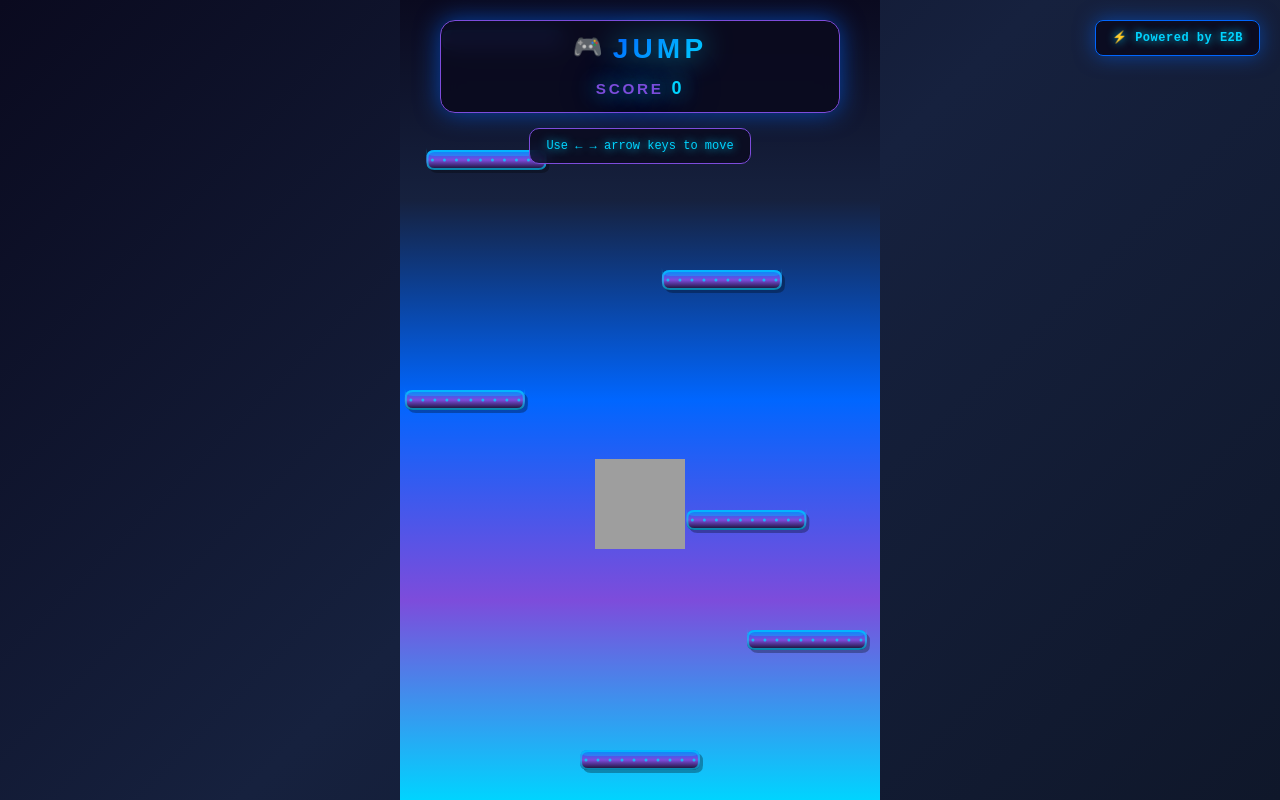
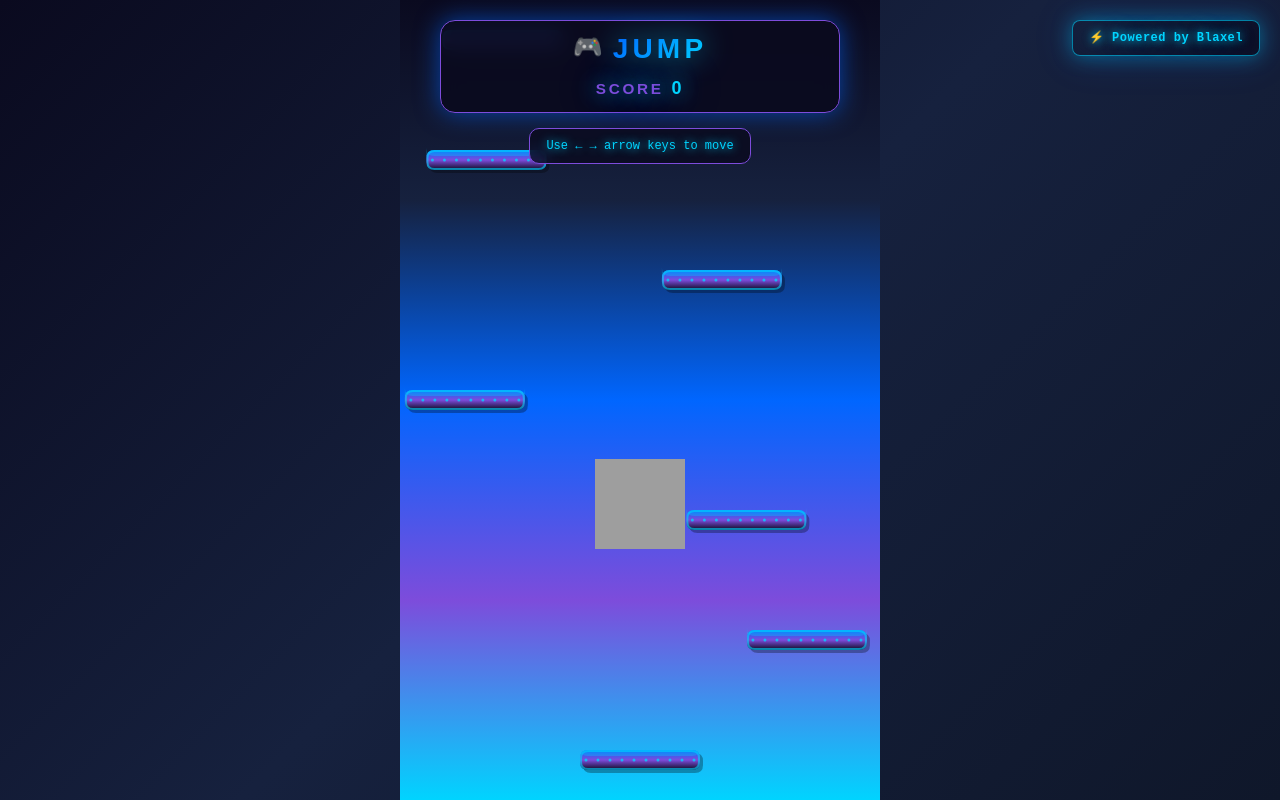
Before and after one commit to Nsuccess/mcp-leap, a React (Vite) app: page / in a window 1280 px wide. Built offline with nearby package versions, Linux system fonts and the light colour scheme.

Commit message:
Rebrand to Blaxel + add subtle cyan glow accents for sandbox preview vibe

```diff
--- a/src/components/GameUI.tsx
+++ b/src/components/GameUI.tsx
@@ -26,7 +26,7 @@ export const GameUI: React.FC<GameUIProps> = ({
         display: "flex",
         justifyContent: "center",
         alignItems: "center",
-        // E2B Official Brand Theme - Cyber Fleet
+        // Blaxel Official Brand Theme - Cyber Fleet
         background:
           "linear-gradient(135deg, #0A0A1F 0%, #16213e 50%, #0f172a 100%)",
       }}
@@ -46,7 +46,7 @@ export const GameUI: React.FC<GameUIProps> = ({
         {children}
       </div>
 
-      {/* E2B Branding Badge */}
+      {/* Blaxel Branding Badge - Sandbox Preview Glow */}
       <div
         style={{
           position: "absolute",
@@ -54,19 +54,20 @@ export const GameUI: React.FC<GameUIProps> = ({
           right: "20px",
           padding: "8px 16px",
           borderRadius: "8px",
-          backgroundColor: "rgba(10, 10, 31, 0.9)",
-          border: "1px solid #0066FF",
-          boxShadow: "0 0 20px rgba(0, 102, 255, 0.5)",
+          backgroundColor: "rgba(10, 10, 31, 0.95)",
+          border: "1px solid rgba(0, 212, 255, 0.6)",
+          boxShadow: "0 0 20px rgba(0, 212, 255, 0.4), 0 0 40px rgba(0, 102, 255, 0.2), inset 0 0 20px rgba(22, 33, 62, 0.5)",
           fontSize: "12px",
           color: "#00D4FF",
-          textShadow: "0 0 10px #00D4FF",
+          textShadow: "0 0 10px #00D4FF, 0 0 20px rgba(0, 212, 255, 0.5)",
           fontWeight: "600",
           letterSpacing: "0.5px",
           zIndex: 10,
           pointerEvents: "none",
+          background: "linear-gradient(135deg, rgba(22, 33, 62, 0.8), rgba(10, 10, 31, 0.95))",
         }}
       >
-        ⚡ Powered by E2B
+        ⚡ Powered by Blaxel
       </div>
 
       {/* UI Overlay */}
--- a/src/components/LoadingScreen.tsx
+++ b/src/components/LoadingScreen.tsx
@@ -99,7 +99,7 @@ export const LoadingScreen: React.FC<LoadingScreenProps> = ({
           justifyContent: "center",
         }}
       >
-        {/* E2B Logo and Title - High Contrast */}
+        {/* Blaxel Logo and Title - High Contrast */}
         <div
           style={{
             display: "flex",
@@ -142,7 +142,7 @@ export const LoadingScreen: React.FC<LoadingScreenProps> = ({
                 100% { transform: translateY(100vh); }
               }
             `}</style>
-            E2B FLEETJUMP
+            BLAXEL FLEETJUMP
           </h1>
           <div
             style={{
@@ -150,14 +150,18 @@ export const LoadingScreen: React.FC<LoadingScreenProps> = ({
               fontSize: "clamp(12px, 3vw, 18px)",
               fontWeight: "300",
               fontFamily: "'Rajdhani', 'Exo 2', sans-serif",
-              textShadow: "0 0 20px rgba(0, 212, 255, 0.8)",
+              textShadow: "0 0 20px rgba(0, 212, 255, 0.8), 0 0 40px rgba(0, 212, 255, 0.4)",
               letterSpacing: "0.25em",
               textTransform: "uppercase",
               animation: "float 3s ease-in-out infinite",
+              padding: "8px 16px",
+              borderRadius: "8px",
+              border: "1px solid rgba(0, 212, 255, 0.3)",
+              background: "linear-gradient(135deg, rgba(22, 33, 62, 0.6), rgba(10, 10, 31, 0.8))",
             }}
           >
             <span style={{ fontSize: "1.5em", marginRight: "8px" }}>⚡</span>
-            Powered by E2B Sandboxes
+            Powered by Blaxel Sandboxes
           </div>
         </div>
 
@@ -199,7 +203,7 @@ export const LoadingScreen: React.FC<LoadingScreenProps> = ({
           />
         </div>
 
-        {/* Loading Bar Container - Clean E2B Style */}
+        {/* Loading Bar Container - Clean Blaxel Style */}
         <div
           style={{
             width: "400px",
@@ -213,7 +217,7 @@ export const LoadingScreen: React.FC<LoadingScreenProps> = ({
             boxShadow: "0 0 20px rgba(0, 102, 255, 0.3)",
           }}
         >
-          {/* Loading Bar - E2B Theme */}
+          {/* Loading Bar - Blaxel Theme */}
           <div
             style={{
               width: `${progress}%`,
@@ -259,7 +263,7 @@ export const LoadingScreen: React.FC<LoadingScreenProps> = ({
           <span style={{ color: "#7D4CDB" }}>LOADING</span> {Math.round(progress)}%
         </div>
 
-        {/* E2B Subtitle - Glitch Effect */}
+        {/* Blaxel Subtitle - Glitch Effect */}
         <div
           style={{
             marginTop: "20px",
--- a/src/constants/game.ts
+++ b/src/constants/game.ts
@@ -27,17 +27,18 @@ export const GAME_CONFIG = {
   GAME_OVER_OFFSET: 50, // Reduced offset for faster game over detection
   SCORE_MULTIPLIER: 10,
 
-  // Visual - E2B Official Brand Colors
+  // Visual - Blaxel-Inspired Cyber Fleet Theme
   BRAND_COLORS: {
-    DARK: "#0A0A1F",      // E2B Dark
-    NAVY: "#16213e",      // E2B Navy
-    BLUE: "#0066FF",      // E2B Blue
-    PURPLE: "#7D4CDB",    // E2B Purple
-    CYAN: "#00D4FF",      // E2B Cyan
+    DARK: "#0A0A1F",      // Deep space background
+    NAVY: "#16213e",      // Fleet depth gradient
+    BLUE: "#0066FF",      // Primary brand (platforms)
+    PURPLE: "#7D4CDB",    // Accent gradients
+    CYAN: "#00D4FF",      // Sandbox preview glow
+    CYAN_GLOW: "rgba(0, 212, 255, 0.6)", // Live URL highlight
   },
-  BACKGROUND_COLOR: "#0A0A1F", // E2B Dark
-  PLATFORM_COLOR: "#0066FF", // E2B Blue
-  FALLBACK_PLAYER_COLOR: "#00D4FF", // E2B Cyan
+  BACKGROUND_COLOR: "#0A0A1F", // Blaxel Dark
+  PLATFORM_COLOR: "#0066FF", // Blaxel Blue
+  FALLBACK_PLAYER_COLOR: "#00D4FF", // Blaxel Cyan
 
   // Animation (keeping for future use if needed)
   GRADIENT_ANIMATION_SPEED: 0.0008,
--- a/src/utils/renderer.ts
+++ b/src/utils/renderer.ts
@@ -13,25 +13,25 @@ export class Renderer {
     const canvasWidth = this.ctx.canvas.width;
     const canvasHeight = this.ctx.canvas.height;
 
-    // Create E2B cyber space gradient background
+    // Create Blaxel cyber space gradient background
     const gradient = this.ctx.createLinearGradient(0, 0, 0, canvasHeight);
 
-    // E2B Official Brand Colors - Cyber Fleet Theme
+    // Blaxel Official Brand Colors - Cyber Fleet Theme
     const colors = [
       GAME_CONFIG.BRAND_COLORS.DARK,    // Deep space
       GAME_CONFIG.BRAND_COLORS.NAVY,    // Navy blue
-      GAME_CONFIG.BRAND_COLORS.BLUE,    // E2B Blue
-      GAME_CONFIG.BRAND_COLORS.PURPLE,  // E2B Purple
-      GAME_CONFIG.BRAND_COLORS.CYAN,    // E2B Cyan glow
+      GAME_CONFIG.BRAND_COLORS.BLUE,    // Blaxel Blue
+      GAME_CONFIG.BRAND_COLORS.PURPLE,  // Blaxel Purple
+      GAME_CONFIG.BRAND_COLORS.CYAN,    // Blaxel Cyan glow
     ];
 
-    // Create smooth E2B gradient
+    // Create smooth Blaxel gradient
     for (let i = 0; i < colors.length; i++) {
       const position = i / (colors.length - 1);
       gradient.addColorStop(position, colors[i]);
     }
 
-    // Apply E2B gradient background
+    // Apply Blaxel gradient background
     this.ctx.fillStyle = gradient;
     this.ctx.fillRect(0, 0, canvasWidth, canvasHeight);
   }
@@ -68,13 +68,13 @@ export class Renderer {
     this.drawRoundedRect(x + 3, y + 3, width, height, 8);
     this.ctx.fill();
 
-    // Create E2B electric gradient for platform
+    // Create Blaxel electric gradient for platform
     const gradient = this.ctx.createLinearGradient(x, y, x, y + height);
-    gradient.addColorStop(0, "#0066FF"); // E2B Blue top
-    gradient.addColorStop(0.5, "#7D4CDB"); // E2B Purple middle
-    gradient.addColorStop(1, "#0A0A1F"); // E2B Dark bottom
+    gradient.addColorStop(0, "#0066FF"); // Blaxel Blue top
+    gradient.addColorStop(0.5, "#7D4CDB"); // Blaxel Purple middle
+    gradient.addColorStop(1, "#0A0A1F"); // Blaxel Dark bottom
 
-    // Draw main platform with E2B gradient
+    // Draw main platform with Blaxel gradient
     this.ctx.fillStyle = gradient;
     this.drawRoundedRect(x, y, width, height, 8);
     this.ctx.fill();
@@ -84,13 +84,13 @@ export class Renderer {
     this.drawRoundedRect(x, y, width, height * 0.3, 8);
     this.ctx.fill();
 
-    // Add E2B cyan border glow
+    // Add Blaxel cyan border glow
     this.ctx.strokeStyle = "rgba(0, 212, 255, 0.6)";
     this.ctx.lineWidth = 2;
     this.drawRoundedRect(x + 1, y + 1, width - 2, height - 2, 7);
     this.ctx.stroke();
 
-    // Add E2B tech dots
+    // Add Blaxel tech dots
     this.ctx.fillStyle = "rgba(0, 212, 255, 0.8)";
     const dotSpacing = 12;
     const dotsPerRow = Math.floor(width / dotSpacing);
```
